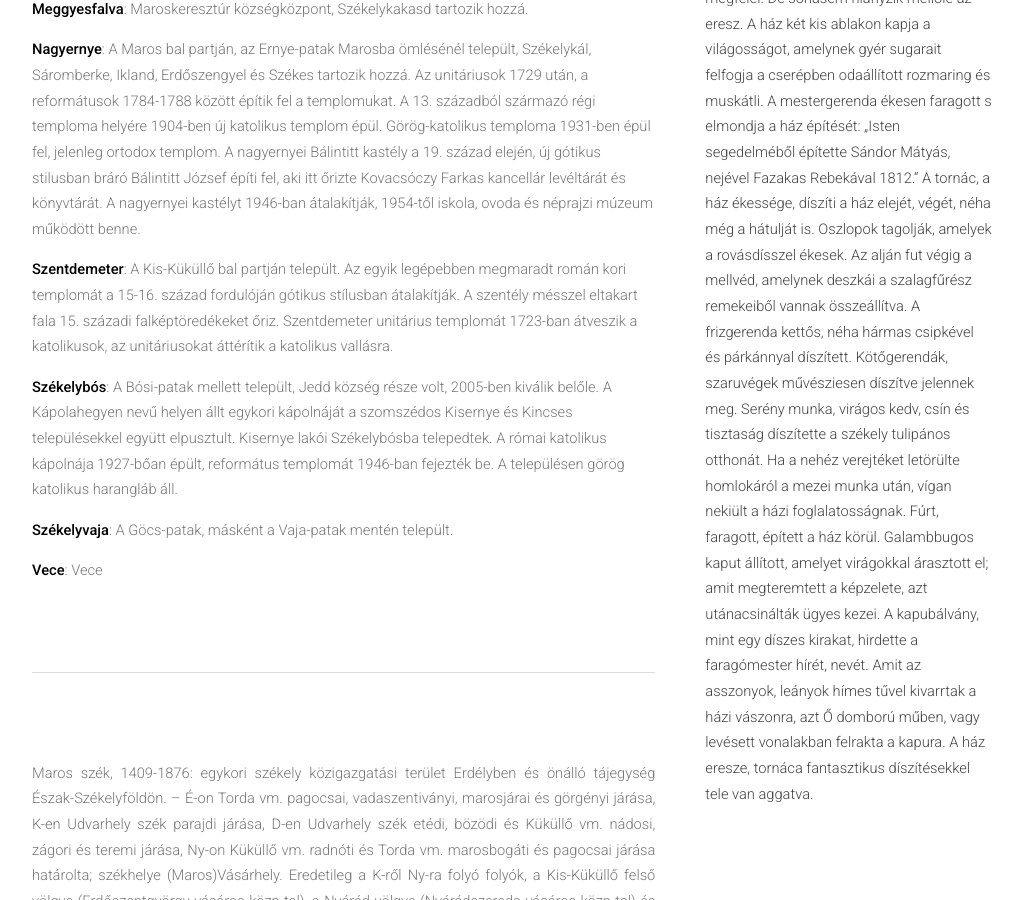
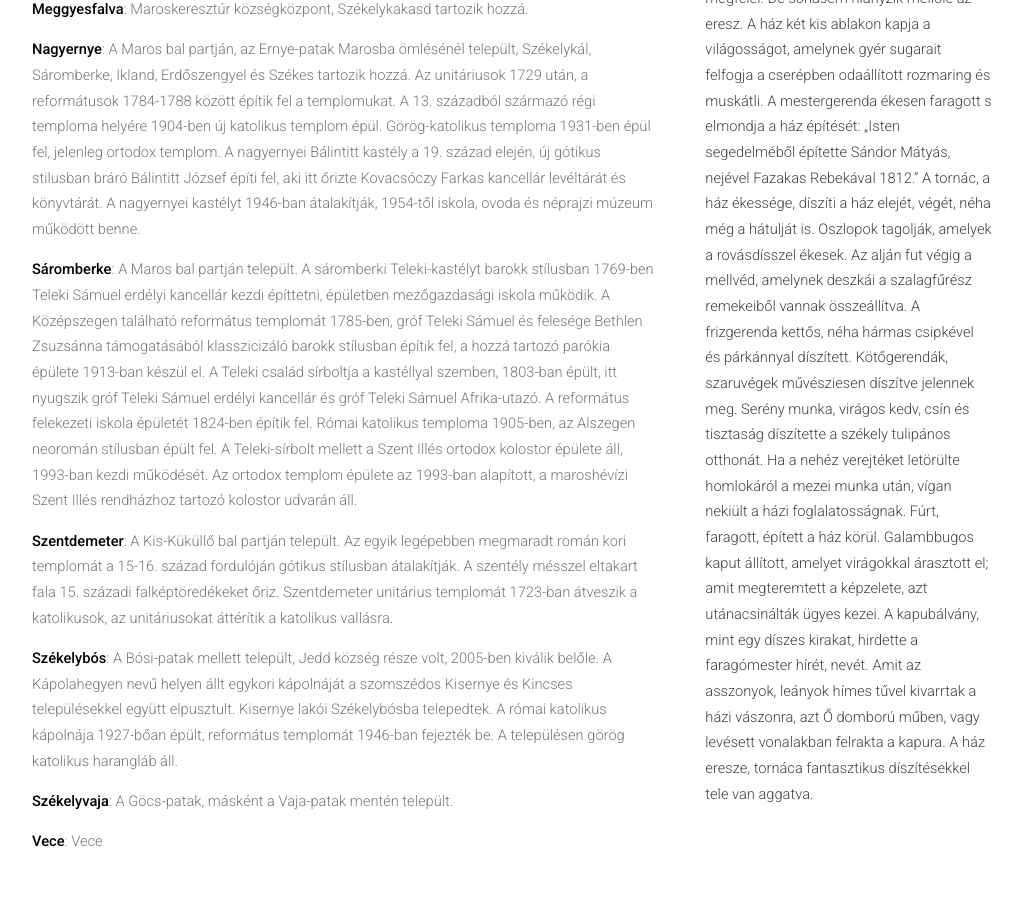
Before and after one commit to siculia/siculia.github.io, a Jekyll site: the page built from siculia-marosszek.html, in a window 1280 px wide and 900 px high, scrolled down 3430 px. Shown: the whole window, without its empty margins (128-1150 px from the left). Built offline with Jekyll 4.4.1, drawn with Linux system fonts in a browser that asks for light colours; nearby versions of some CDN libraries; library files that are not in the unit come from our copies.

Commit message:
Sáromberke

```diff
--- a/siculia-marosszek.html
+++ b/siculia-marosszek.html
@@ -58,6 +58,7 @@ layout: default
 							<p style="text-align: left;"><b>Magyarbükkös</b>: Magyarbükkös Marosbogáttól délre a Marosba ömlő Ózd-patak völgyében, a patak jobb partján fekszik.</p>
 							<p style="text-align: left;"><b>Meggyesfalva</b>: Maroskeresztúr községközpont, Székelykakasd tartozik hozzá.</p>
 							<p style="text-align: left;"><b>Nagyernye</b>: A Maros bal partján, az Ernye-patak Marosba ömlésénél települt, Székelykál, Sáromberke, Ikland, Erdőszengyel és Székes tartozik hozzá. Az unitáriusok 1729 után, a reformátusok 1784-1788 között építik fel a templomukat. A 13. századból származó régi temploma helyére 1904-ben új katolikus templom épül. Görög-katolikus temploma 1931-ben épül fel, jelenleg ortodox templom. A nagyernyei Bálintitt kastély a 19. század elején, új gótikus stilusban bráró Bálintitt József építi fel, aki itt őrizte Kovacsóczy Farkas kancellár levéltárát és könyvtárát. A nagyernyei kastélyt 1946-ban átalakítják, 1954-től iskola, ovoda és néprajzi múzeum működött benne.</p>
+							<p style="text-align: left;"><b>Sáromberke</b>: A Maros bal partján települt. A sáromberki Teleki-kastélyt barokk stílusban 1769-ben Teleki Sámuel erdélyi kancellár kezdi építtetni, épületben mezőgazdasági iskola működik. A Középszegen található református templomát 1785-ben, gróf Teleki Sámuel és felesége Bethlen Zsuzsánna támogatásából klasszicizáló barokk stílusban építik fel, a hozzá tartozó parókia épülete 1913-ban készül el. A Teleki család sírboltja a kastéllyal szemben, 1803-ban épült, itt nyugszik gróf Teleki Sámuel erdélyi kancellár és gróf Teleki Sámuel Afrika-utazó. A református felekezeti iskola épületét 1824-ben építik fel. Római katolikus temploma 1905-ben, az Alszegen neoromán stílusban épült fel. A Teleki-sírbolt mellett a Szent Illés ortodox kolostor épülete áll, 1993-ban kezdi működését. Az ortodox templom épülete az 1993-ban alapított, a maroshévízi Szent Illés rendházhoz tartozó kolostor udvarán áll.</p>
 							<p style="text-align: left;"><b>Szentdemeter</b>: A Kis-Küküllő bal partján települt. Az egyik legépebben megmaradt román kori templomát a 15-16. század fordulóján gótikus stílusban átalakítják. A szentély mésszel eltakart fala 15. századi falképtöredékeket őriz. Szentdemeter unitárius templomát 1723-ban átveszik a katolikusok, az unitáriusokat áttérítik a katolikus vallásra.</p>
 							<p style="text-align: left;"><b>Székelybós</b>: A Bósi-patak mellett települt, Jedd község része volt, 2005-ben kiválik belőle. A Kápolahegyen nevű helyen állt egykori kápolnáját a szomszédos Kisernye és Kincses településekkel együtt elpusztult. Kisernye lakói Székelybósba telepedtek. A római katolikus kápolnája 1927-bőan épült, református templomát 1946-ban fejezték be. A településen görög katolikus harangláb áll.</p>
 							<p style="text-align: left;"><b>Székelyvaja</b>: A Göcs-patak, másként a Vaja-patak mentén települt.</p>
```
